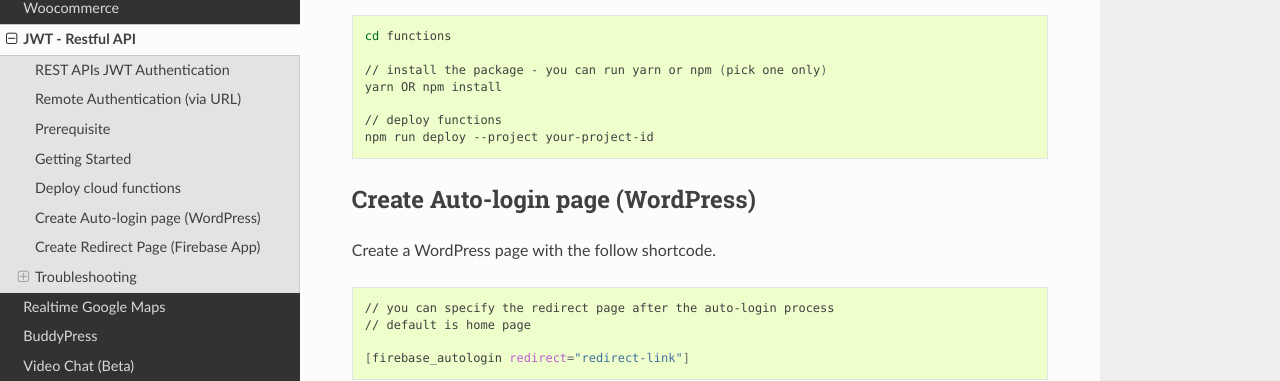
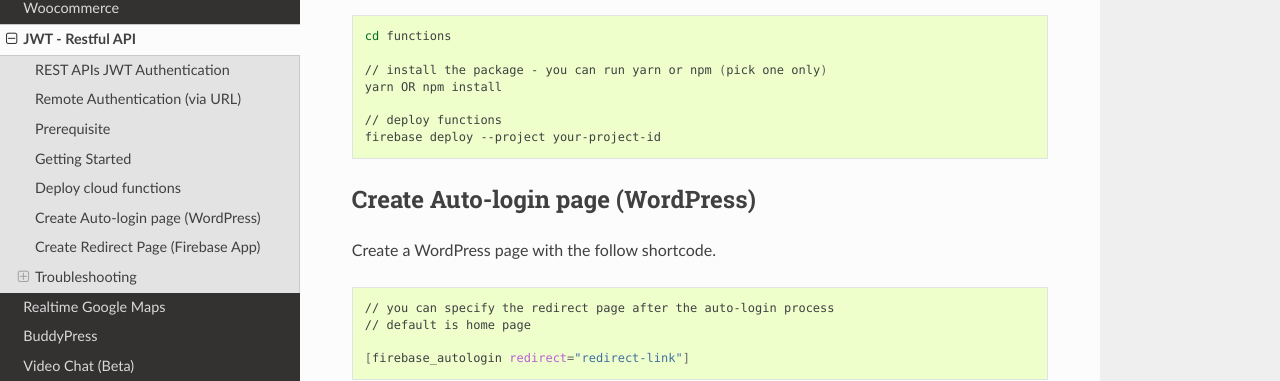
Before and after one commit to dalenguyen/firebase-wordpress-docs, a Sphinx documentation site: the page built from docs/extensions/jwt.rst, in a window 1280 px wide and 900 px high, scrolled down 1050 px. Shown: the part 147-528 px from the top of the window. Built offline with Sphinx 7.4.7 and the Read the Docs theme 2.0.0, drawn with Linux system fonts in a browser that asks for light colours.

Commit message:
update jwt guide

```diff
--- a/docs/extensions/jwt.rst
+++ b/docs/extensions/jwt.rst
@@ -57,7 +57,7 @@ Make sure that you are running Node v12. If you don't have Node on your machine,
     yarn OR npm install
 
     // deploy functions
-    npm run deploy --project your-project-id
+    firebase deploy --project your-project-id
 
 Create Auto-login page (WordPress)
 ----------------------------------
```
